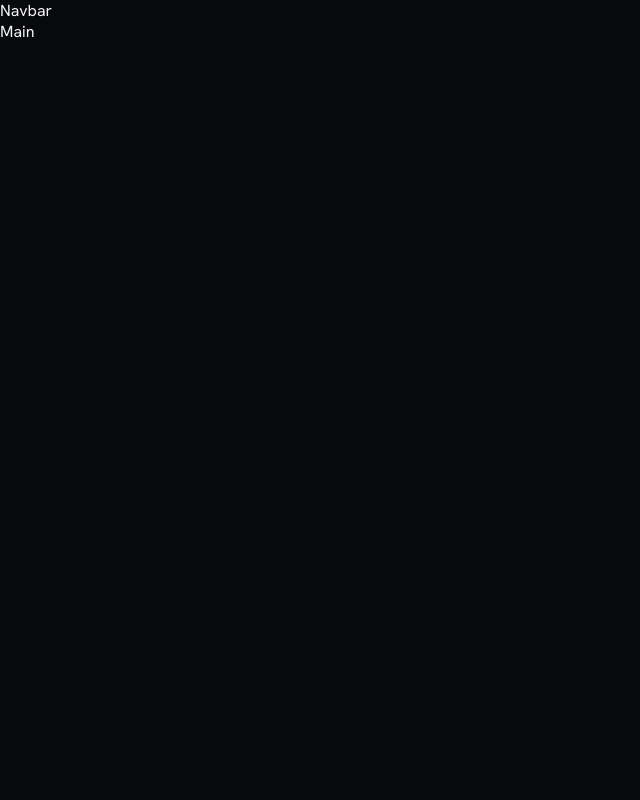
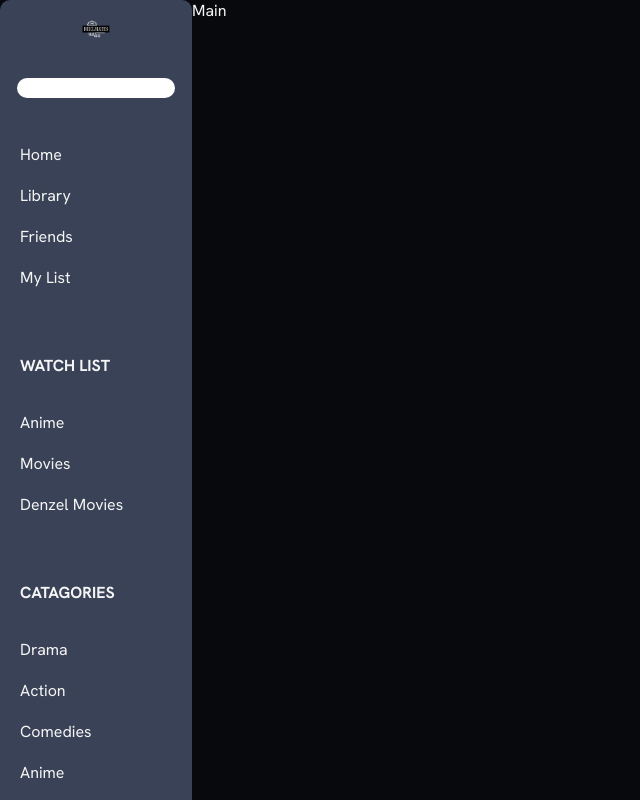
Before and after one commit to 4700gfx/reelmate-movie-app, a React (Create React App) app: page / in a window 1280 px wide. Shown: the top 800 px of the page, without its empty margins (0-640 px from the left). Built offline with nearby package versions, Linux system fonts and the light colour scheme.

Commit message:
Created Side Panel

```diff
--- a/src/App.css
+++ b/src/App.css
@@ -0,0 +1,39 @@
+.App{
+  display: flex;
+  flex-direction: row;
+}
+
+
+.list-section {
+  margin-top: 20px;
+  width: 100%;
+  display: flex;
+  flex-direction: column;
+  align-items: flex-start; /* Align items to the left */
+}
+
+.list-section h4 {
+  margin-bottom: 10px;
+  padding-left: 20px; /* Ensure heading is also aligned left */
+}
+
+.list-section ul {
+  list-style-type: none;
+  padding: 0;
+  display: flex;
+  flex-direction: column;
+  align-items: flex-start; /* Align items to the left */
+  width: 100%;
+}
+
+.list-section li {
+  width: 100%;
+  text-align: left; /* Align text to the left */
+  padding: 10px 20px; /* Add padding for better appearance */
+  padding-left: 20px; /* Move the list items more to the left */
+  cursor: pointer;
+}
+
+.list-section li:hover {
+  color: rgba(245, 245, 245, 0.7);
+}
--- a/src/App.js
+++ b/src/App.js
@@ -5,7 +5,7 @@ import Main from './components/Main';
 
 function App() {
   return (
-    <div>
+    <div className='App'>
       <Navbar></Navbar>
       <Main></Main>
     </div>
--- a/src/components/Navbar.js
+++ b/src/components/Navbar.js
@@ -1,9 +1,52 @@
-import React from 'react'
+import React from 'react';
+import logo from '../assets/images/reelmate-logo.png';
 
 const Navbar = () => {
+  const tabs = {
+    home: 'Home',
+    library: 'Library',
+    friends: 'Friends',
+    myList: 'My List',
+  };
+
   return (
-    <div>Navbar</div>
-  )
-}
+    <header>
+      <nav>
+        {/* Logo Image and Input */}
+        <img src={logo} alt='reelmate logo' />
+        <input />
 
-export default Navbar
+        {/* List Items Mapped By Object */}
+        <ul>
+          {Object.keys(tabs).map(tab => (<li key={tab}>{tabs[tab]}</li>))}
+        </ul>
+
+        {/* User List Section */}
+        <div className='list-section'>
+          <h4>WATCH LIST</h4>
+          <ul>
+            <li>Anime</li>
+            <li>Movies</li>
+            <li>Denzel Movies</li>
+          </ul>
+        </div>
+
+        <div className='list-section'>
+          <h4>CATAGORIES</h4>
+          <ul>
+            <li>Drama</li>
+            <li>Action</li>
+            <li>Comedies</li>
+            <li>Anime</li>
+            <li>Marvel/DC Movies</li>
+            <li>Documentaries</li>
+          </ul>
+        </div>
+
+        <button>Create A List</button>
+      </nav>
+    </header>
+  );
+};
+
+export default Navbar;
--- a/src/index.css
+++ b/src/index.css
@@ -2,5 +2,103 @@ body {
   margin: 0;
   font-family: "Hanken Grotesk", sans-serif;
   background-color: rgba(8, 9, 13, 1);
+  color: rgba(245, 245, 245, 1);
+}
+
+header {
+  background-color: rgba(57, 66, 86, 1);
+  height: 1000px;
+  border-radius: 10px;
+  width: 15%;
+  display: flex;
+  flex-direction: column;
+  align-items: center;
+}
+
+nav {
+  width: 100%;
+  display: flex;
+  flex-direction: column;
+  align-items: center;
+}
+
+header img {
+  width: 30%;
+  height: auto;
+  margin-bottom: 20px;
+}
+
+header input {
+  margin-bottom: 20px;
+  height: 18px;
+  width: 80%;
+  border: none;
+  border-radius: 10px;
+
+}
+
+header button{
+  width: 80%;
+  height: 30px;
+  background-color: rgba(242, 155, 48);
   color: rgba(245, 245, 245);
+  border: none;
+  border-radius: 10px;
+  margin-top: 20px;
 }
+
+
+nav ul {
+  list-style-type: none;
+  padding: 0;
+  display: flex;
+  flex-direction: column;
+  align-items: flex-start; /* Align items to the left */
+  width: 100%;
+}
+
+nav ul li {
+  width: 100%;
+  text-align: left; /* Align text to the left */
+  padding: 10px 20px; /* Add padding for better appearance */
+  padding-left: 20px; /* Move the list items more to the left */
+  cursor: pointer;
+}
+
+nav ul li:hover {
+  color: rgba(245, 245, 245, 0.7);
+}
+
+.list-section {
+  margin-top: 20px;
+  width: 100%;
+  display: flex;
+  flex-direction: column;
+  align-items: flex-start; /* Align items to the left */
+}
+
+.list-section h4 {
+  margin-bottom: 10px;
+  padding-left: 20px; /* Ensure heading is also aligned left */
+}
+
+.list-section ul {
+  list-style-type: none;
+  padding: 0;
+  display: flex;
+  flex-direction: column;
+  align-items: flex-start; /* Align items to the left */
+  width: 100%;
+}
+
+.list-section li {
+  width: 100%;
+  text-align: left; /* Align text to the left */
+  padding: 10px 20px; /* Add padding for better appearance */
+  padding-left: 20px; /* Move the list items more to the left */
+  cursor: pointer;
+}
+
+.list-section li:hover {
+  color: rgba(245, 245, 245, 0.7);
+}
```
Also changed, not shown: src/assets/images/reelmate-logo.png (added).
